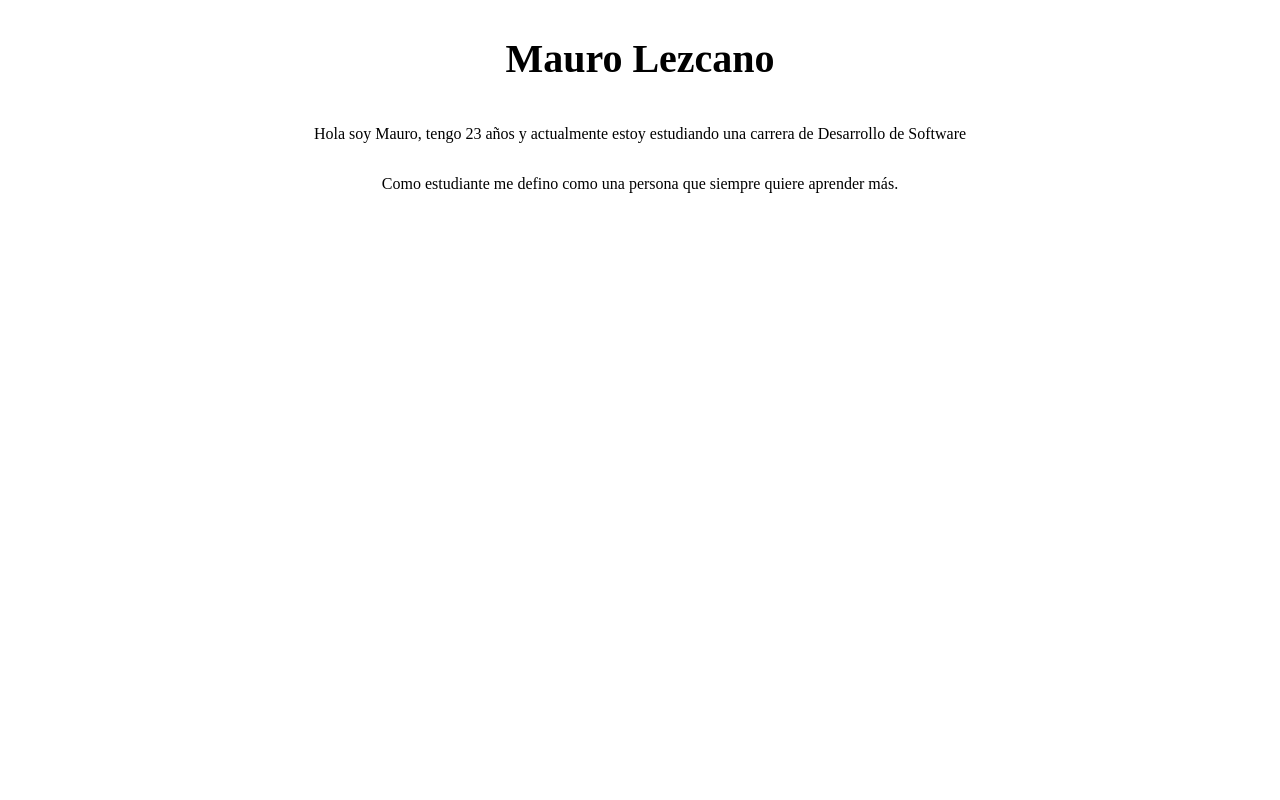
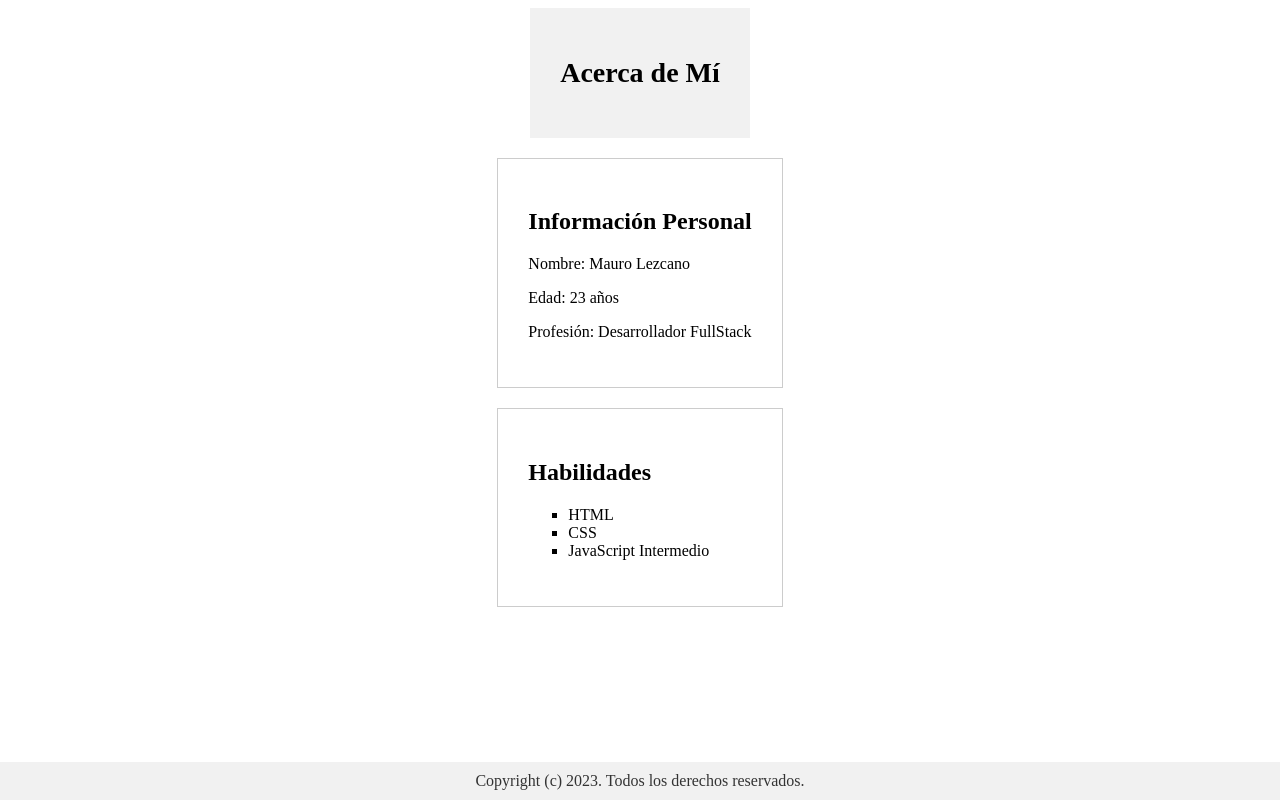
Before and after one commit to Maurolezcano81/web_personal, a plain HTML site: page index.html in a window 1280 px wide. Drawn offline with Linux system fonts and the light colour scheme.

Commit message:
Actividad_2

```diff
--- a/index.html
+++ b/index.html
@@ -7,8 +7,31 @@
     <link rel="stylesheet" href="style.css">
 </head>
 <body>
-    <h1>Mauro Lezcano</h1>
-    <p>Hola soy Mauro, tengo 23 años y actualmente estoy estudiando una carrera de Desarrollo de Software</p>
-    <p>Como estudiante me defino como una persona que siempre quiere aprender más.</p>
+    <header>
+        <h1>Acerca de Mí</h1>
+    </header>
+
+    <section>
+        <!-- Subsección de Información Personal -->
+        <div id="info-personal">
+            <h2>Información Personal</h2>
+            <p>Nombre: Mauro Lezcano</p>
+            <p>Edad: 23 años</p>
+            <p>Profesión: Desarrollador FullStack</p>
+        </div>
+
+        <div id="habilidades">
+            <h2>Habilidades</h2>
+            <ul>
+                <li>HTML</li>
+                <li>CSS</li>
+                <li>JavaScript Intermedio</li>
+            </ul>
+        </div>
+    </section>
+
+    <footer>
+    Copyright (c) 2023. Todos los derechos reservados.
+    </footer>
 </body>
 </html>
--- a/style.css
+++ b/style.css
@@ -37,3 +37,56 @@ a{
 img{
     max-width: 100%;
 }
+
+
+header {
+    background-color: #f1f1f1;
+    padding: 20px;
+    text-align: center;
+    }
+    #info-personal, #habilidades {
+    margin: 20px;
+    padding: 20px;
+    border: 1px solid #ccc;
+    }
+    #info-personal h2, #habilidades h2 {
+    font-size: 24px;
+    }
+    #habilidades ul {
+    list-style-type: square;
+    }
+    footer {
+    background-color: #f1f1f1;
+    color: #333;
+    text-align: center;
+    padding: 10px;
+    position: absolute;
+    bottom: 0;
+    width: 100%;
+}
+
+@media only screen and (max-width: 600px) {
+    header, #info-personal, #habilidades {
+    padding: 10px;
+    }
+    h1, h2 {
+    font-size: 18px;
+    }
+    }
+    @media only screen and (min-width: 601px) and (max-width: 1024px) {
+    header, #info-personal, #habilidades {
+    padding: 20px;
+    }
+    h1, h2 {
+    font-size: 22px;
+    }
+}
+
+@media only screen and (min-width: 1025px) {
+    header, #info-personal, #habilidades {
+    padding: 30px;
+    }
+    h1, h2 {
+    font-size: 28px;
+    }
+}
```
